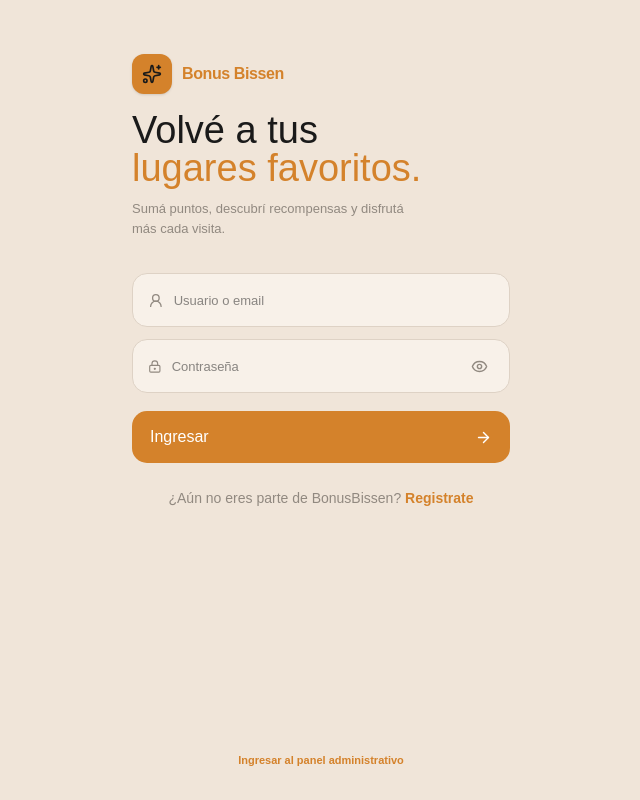
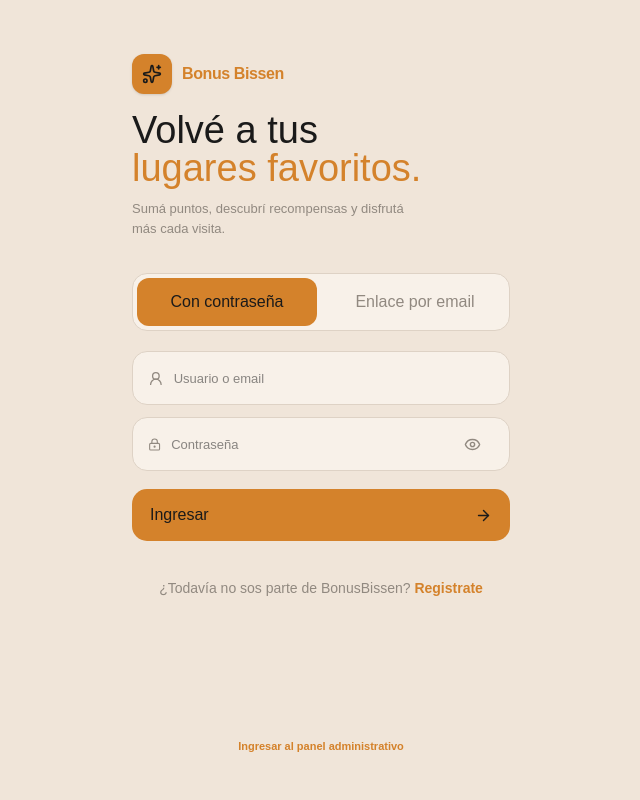
Before and after one commit to gnosticDeveloper/bonusbissen, a Next.js app in the folder client/: page /sign-in in a window 1280 px wide. Shown: the whole page, without its empty margins (319-959 px from the left). Built offline with nearby package versions, Linux system fonts and the light colour scheme; a web font is replaced by a local one.

Commit message:
one time login link added to the sign-in form.

```diff
--- a/client/app/(auth)/sign-in/page.tsx
+++ b/client/app/(auth)/sign-in/page.tsx
@@ -2,8 +2,8 @@
 
 import { SubmitEvent, Suspense, useState } from "react";
 import { useRouter, useSearchParams } from "next/navigation";
-import { signIn } from "@/app/(auth)/sign-in/actions";
-import { ArrowRight, Eye, EyeOff, LockKeyhole, UserRound } from "lucide-react";
+import { requestLoginLink, signIn } from "@/app/(auth)/sign-in/actions";
+import { ArrowRight, Eye, EyeOff, LockKeyhole, Mail, UserRound } from "lucide-react";
 import Link from "next/link";
 import { BrandLockup } from "@/components/brand";
 import { Spinner } from "@/components/spinner";
@@ -22,24 +22,53 @@ function SignInForm() {
   const searchParams = useSearchParams();
   const [identifier, setIdentifier] = useState("");
   const [password, setPassword] = useState("");
+  const [email, setEmail] = useState("");
+  const [method, setMethod] = useState<"password" | "email">("password");
+  const [linkSent, setLinkSent] = useState(false);
   const [error, setError] = useState("");
   const [loading, setLoading] = useState(false);
   const [showPassword, setShowPassword] = useState(false);
 
+  function chooseMethod(nextMethod: "password" | "email") {
+    if (loading) return;
+    if (nextMethod === "email" && !email && identifier.includes("@")) setEmail(identifier);
+    setMethod(nextMethod);
+    setError("");
+    setLinkSent(false);
+  }
+
   async function handleSubmit(e: SubmitEvent<HTMLFormElement>) {
     e.preventDefault();
+    if (loading) return;
+
+    setLoading(true);
+    setError("");
+
+    if (method === "email") {
+      try {
+        const result = await requestLoginLink(email.trim());
+        if (!result.ok) {
+          setError(result.error);
+          return;
+        }
+        setLinkSent(true);
+      } catch {
+        setError("No pudimos enviar el enlace. Intentá de nuevo en un ratito.");
+      } finally {
+        setLoading(false);
+      }
+      return;
+    }
+
     const formData = new FormData();
     formData.set("identifier", identifier);
     formData.set("password", password);
-
-    setLoading(true);
-    setError("");
 
     let result;
     try {
       result = await signIn(formData);
     } catch {
-      setError("Hubo un problema al iniciar sesión");
+      setError("Hubo un problema al iniciar sesión. Intentá de nuevo.");
       setLoading(false);
       return;
     }
@@ -68,7 +97,30 @@ function SignInForm() {
 
       <p className="mb-8.5 max-w-72.5 text-[13px] leading-[1.55] text-muted">Sumá puntos, descubrí recompensas y disfrutá más cada visita.</p>
 
+      <div className="mb-5 grid grid-cols-2 gap-2 rounded-[15px] border border-border bg-card p-1" role="group" aria-label="Elegí cómo ingresar">
+        <button
+          type="button"
+          onClick={() => chooseMethod("password")}
+          disabled={loading}
+          aria-pressed={method === "password"}
+          className={`rounded-[12px] px-2 py-3 text-[13px] font-bold disabled:opacity-65 ${method === "password" ? "bg-primary text-primary-foreground" : "text-muted"}`}
+        >
+          Con contraseña
+        </button>
+        <button
+          type="button"
+          onClick={() => chooseMethod("email")}
+          disabled={loading}
+          aria-pressed={method === "email"}
+          className={`rounded-[12px] px-2 py-3 text-[13px] font-bold disabled:opacity-65 ${method === "email" ? "bg-primary text-primary-foreground" : "text-muted"}`}
+        >
+          Enlace por email
+        </button>
+      </div>
+
       <form onSubmit={handleSubmit} className="grid gap-3">
+        {method === "password" ? (
+          <>
             <label className="flex items-center gap-2.5 rounded-[15px] border border-border bg-card px-3.75 text-muted">
               <UserRound size={17} />
               <input
@@ -76,6 +128,7 @@ function SignInForm() {
                 value={identifier}
                 onChange={(e) => setIdentifier(e.target.value)}
                 placeholder="Usuario o email"
+                aria-label="Usuario o email"
                 autoComplete="username"
                 required
                 className="h-13 w-full border-0 bg-transparent text-[13px] text-foreground outline-none"
@@ -90,6 +143,7 @@ function SignInForm() {
                 value={password}
                 onChange={(e) => setPassword(e.target.value)}
                 placeholder="Contraseña"
+                aria-label="Contraseña"
                 autoComplete="current-password"
                 required
                 className="h-13 w-full border-0 bg-transparent text-[13px] text-foreground outline-none"
@@ -98,27 +152,59 @@ function SignInForm() {
                 type="button"
                 onClick={() => setShowPassword((prev) => !prev)}
                 aria-label={showPassword ? "Ocultar contraseña" : "Mostrar contraseña"}
-            className="shrink-0 py-3 pl-3 pr-1.5 text-muted transition-colors hover:text-foreground"
+                className="flex h-11 w-11 shrink-0 items-center justify-center text-muted transition-colors hover:text-foreground"
               >
                 {showPassword ? <EyeOff size={17} /> : <Eye size={17} />}
               </button>
             </label>
+          </>
+        ) : (
+          <>
+            <p className="text-[13px] leading-relaxed text-muted">Te vamos a mandar un enlace para entrar sin contraseña.</p>
+            <label className="flex items-center gap-2.5 rounded-[15px] border border-border bg-card px-3.75 text-muted">
+              <Mail size={17} />
+              <input
+                name="email"
+                type="email"
+                value={email}
+                onChange={(e) => {
+                  setEmail(e.target.value);
+                  setLinkSent(false);
+                }}
+                placeholder="Tu email"
+                aria-label="Tu email"
+                autoComplete="email"
+                required
+                className="h-13 w-full border-0 bg-transparent text-[13px] text-foreground outline-none"
+              />
+            </label>
+          </>
+        )}
 
-        {error && <p className="text-[11px] text-[#d75877]">{error}</p>}
+        {error && (
+          <p role="alert" className="text-[12px] text-foreground">
+            {error}
+          </p>
+        )}
+        {method === "email" && linkSent && (
+          <p role="status" className="rounded-[15px] border border-border bg-card p-4 text-[13px] leading-relaxed text-foreground">
+            Si ese email está registrado, vas a recibir un enlace para ingresar. Revisá también la carpeta de spam.
+          </p>
+        )}
 
         <button
           type="submit"
           disabled={loading}
-          className="mt-1.5 flex h-13 items-center justify-between rounded-[15px] bg-primary px-4.5 text-[13px] font-bold text-white disabled:opacity-65"
+          className="mt-1.5 flex h-13 items-center justify-between rounded-[15px] bg-primary px-4.5 text-[13px] font-bold text-primary-foreground disabled:opacity-65"
         >
           {loading ? (
             <>
-              <span>Ingresando...</span>
+              <span>{method === "email" ? "Enviando..." : "Ingresando..."}</span>
               <Spinner />
             </>
           ) : (
             <>
-              <span>Ingresar</span>
+              <span>{method === "email" ? (linkSent ? "Reenviar enlace" : "Enviar enlace") : "Ingresar"}</span>
               <ArrowRight size={17} />
             </>
           )}
@@ -126,12 +212,12 @@ function SignInForm() {
       </form>
 
       <p className="mt-6.25 mb-2 text-center text-sm leading-normal text-muted">
-        ¿Aún no eres parte de BonusBissen?{" "}
-        <Link href={`/sign-up${authQuery}`} className="font-bold text-primary no-underline">
+        ¿Todavía no sos parte de BonusBissen?{" "}
+        <Link href={`/sign-up${authQuery}`} className="inline-flex min-h-11 items-center font-bold text-primary no-underline">
           Registrate
         </Link>
       </p>
-      <Link href="/d/sign-in" className="mt-auto text-center text-[11px] leading-normal font-bold text-primary no-underline">
+      <Link href="/d/sign-in" className="mt-auto flex min-h-11 items-center justify-center text-center text-[11px] leading-normal font-bold text-primary no-underline">
         Ingresar al panel administrativo
       </Link>
     </main>
--- /dev/null
+++ b/client/app/login-link/page.tsx
@@ -0,0 +1,107 @@
+"use client";
+
+import { Suspense, useState } from "react";
+import Link from "next/link";
+import { useRouter, useSearchParams } from "next/navigation";
+import { ArrowRight, MailCheck } from "lucide-react";
+import { consumeLoginLink } from "@/app/(auth)/sign-in/actions";
+import { BrandLockup } from "@/components/brand";
+import { Spinner } from "@/components/spinner";
+import { buildAuthQueryString, completeAuthRedirect } from "@/lib/helpers/auth-redirect";
+
+export default function LoginLinkPage() {
+  return (
+    <Suspense fallback={null}>
+      <LoginLinkConfirmation />
+    </Suspense>
+  );
+}
+
+function LoginLinkConfirmation() {
+  const router = useRouter();
+  const searchParams = useSearchParams();
+  const token = searchParams.get("token")?.trim();
+  const [loading, setLoading] = useState(false);
+  const [consumed, setConsumed] = useState(false);
+  const [error, setError] = useState("");
+  const authQuery = buildAuthQueryString(searchParams);
+
+  async function handleConfirm() {
+    if (!token || loading) return;
+    setLoading(true);
+    setError("");
+
+    let result;
+    try {
+      result = await consumeLoginLink(token);
+    } catch {
+      setError("No pudimos ingresar con este enlace. Intentá de nuevo o pedí uno nuevo.");
+      setLoading(false);
+      return;
+    }
+
+    if (!result.ok) {
+      setError(result.error || "Este enlace no es válido o venció. Pedí uno nuevo.");
+      setLoading(false);
+      return;
+    }
+
+    const redirectParams = new URLSearchParams(searchParams.toString());
+    setConsumed(true);
+    const cleanUrl = new URL(window.location.href);
+    cleanUrl.searchParams.delete("token");
+    window.history.replaceState(window.history.state, "", `${cleanUrl.pathname}${cleanUrl.search}${cleanUrl.hash}`);
+
+    // El redirect puede lanzar internamente; no incluirlo en el catch anterior.
+    await completeAuthRedirect(router, redirectParams);
+  }
+
+  return (
+    <main className="mx-auto flex min-h-svh w-full max-w-107.5 flex-col bg-background px-6.5 pt-13.5 pb-8 text-foreground">
+      <BrandLockup />
+      <section className="mt-10 rounded-[20px] border border-border bg-card p-6">
+        <MailCheck size={32} className="text-primary" aria-hidden="true" />
+        <h1 className="mt-5 text-[32px] leading-tight text-foreground">Ingresá con tu enlace</h1>
+        {consumed ? (
+          <p role="status" className="mt-3 text-[13px] leading-relaxed text-muted">Estamos terminando tu ingreso...</p>
+        ) : token ? (
+          <p className="mt-3 text-[13px] leading-relaxed text-muted">
+            Para cuidar tu cuenta, confirmá que querés ingresar. El enlace se usa solo cuando tocás el botón.
+          </p>
+        ) : (
+          <p role="alert" className="mt-3 text-[13px] leading-relaxed text-muted">
+            A este enlace le falta información. Pedí uno nuevo desde la página de ingreso.
+          </p>
+        )}
+        {error && (
+          <p role="alert" className="mt-4 text-[13px] text-foreground">
+            {error}
+          </p>
+        )}
+        {token && !consumed && (
+          <button
+            type="button"
+            onClick={handleConfirm}
+            disabled={loading}
+            className="mt-6 flex h-13 w-full items-center justify-between rounded-[15px] bg-primary px-4.5 text-[13px] font-bold text-primary-foreground disabled:opacity-65"
+          >
+            {loading ? (
+              <>
+                <span>Ingresando...</span>
+                <Spinner />
+              </>
+            ) : (
+              <>
+                <span>Confirmar ingreso</span>
+                <ArrowRight size={17} />
+              </>
+            )}
+          </button>
+        )}
+      </section>
+      <Link href={`/sign-in${authQuery}`} className="mt-6 flex min-h-11 items-center justify-center text-center text-[13px] font-bold text-primary no-underline">
+        Volver al ingreso
+      </Link>
+    </main>
+  );
+}
```
Lines whose indentation alone changed are shown as unchanged.
